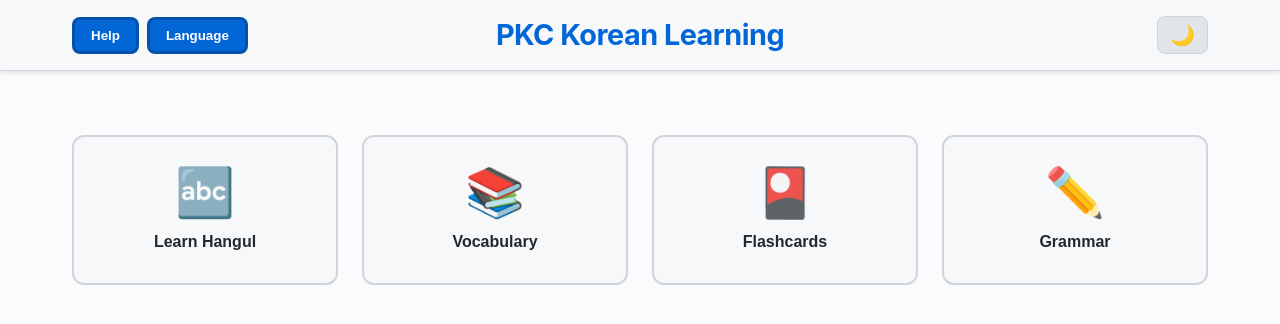
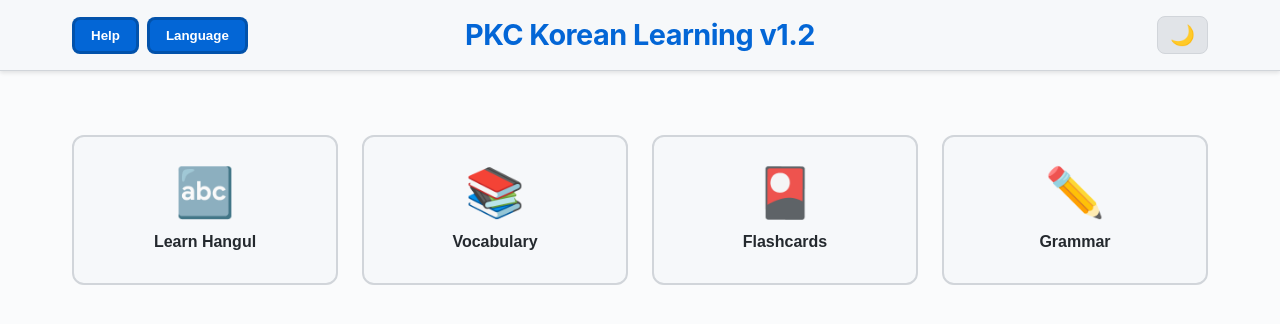
Before and after one commit to PKC0412/PKC-Korean-Learning, a plain HTML site: page index.html in a window 1280 px wide. Drawn offline with Linux system fonts and the light colour scheme.

Commit message:
Update index.html

```diff
--- a/index.html
+++ b/index.html
@@ -6,7 +6,7 @@
     <meta name="theme-color" content="#4f46e5">
     <link rel="manifest" href="manifest.webmanifest">
         <link rel="icon" href="favicon.ico" type="image/x-icon">
-<title>PKC Korean Learning App</title>
+<title>PKC Korean Learning</title>
     <link rel="stylesheet" href="css/main.css">
     <link rel="stylesheet" href="css/components.base.css">
     <link rel="stylesheet" href="css/components.sections.css">
@@ -24,7 +24,7 @@
                         언어
                     </button>
                 </div>
-                <h1 class="app-title" data-i18n="app.title">PKC Korean Learning</h1>
+                <h1 class="app-title" data-i18n="app.title">PKC Korean Learning v1.2</h1>
                 <button id="theme-toggle" class="theme-toggle-btn" aria-label="Toggle theme">
                     <span class="theme-icon">🌙</span>
                 </button>
```
